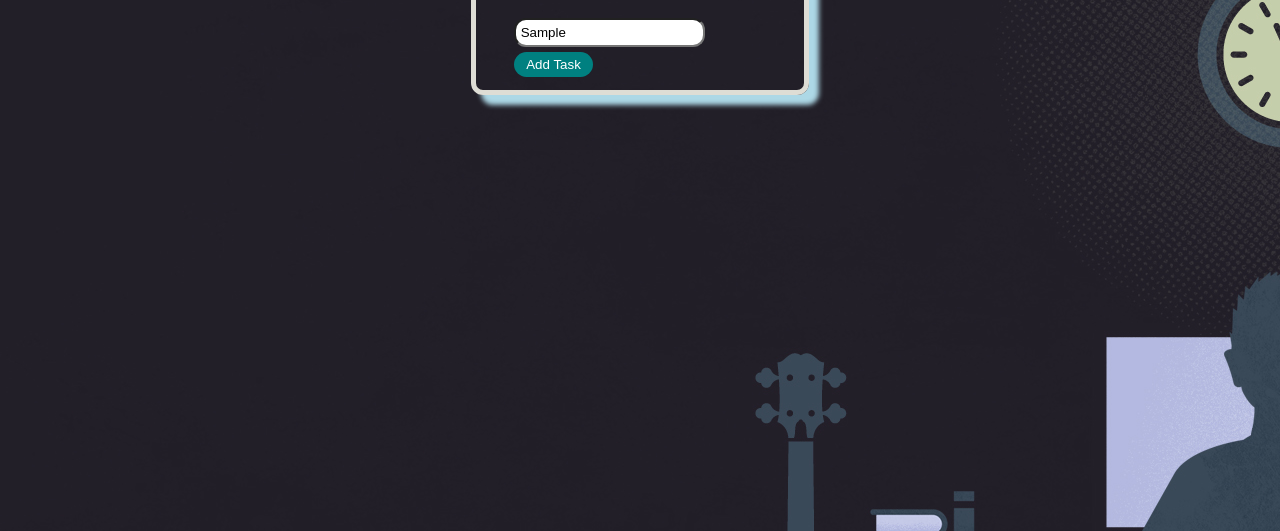
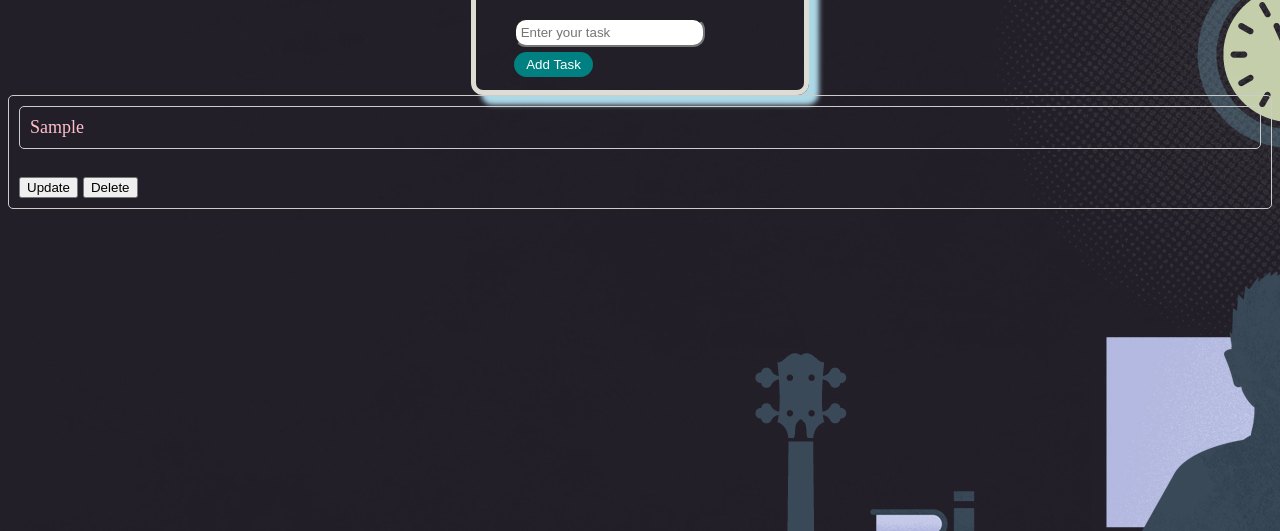
Before and after one commit to Aryaa-Prangya/StudyNexus-Todo, a website: page index.html in a window 1280 px wide. Both pictures are taken after typing "Sample" into the empty fields and a click on the button "Add Task". Shown: the part 269-800 px from the top of the page. Drawn offline with Linux system fonts and the light colour scheme.

Commit message:
Update index.html

```diff
--- a/index.html
+++ b/index.html
@@ -5,6 +5,15 @@
     <meta name="viewport" content="width=device-width, initial-scale=1.0">
     <title>StudyNexus</title>
     <link rel="stylesheet" href="./index.css">
+    <style>
+        /* Additional styling for larger tasks and spacing */
+        #tasks div {
+            margin-bottom: 10px;
+            padding: 10px;
+            border: 1px solid #ccc;
+            border-radius: 5px;
+        }
+    </style>
 </head>
 <body style="background-image: url(./image1/480421.jpg);">
     <nav>
@@ -18,5 +27,68 @@
         <button id="add">Add Task</button>
     </div>
     <div id="tasks"></div>
+
+    <script>
+        // Get references to the elements
+        const taskInput = document.getElementById("task");
+        const addButton = document.getElementById("add");
+        const tasksDiv = document.getElementById("tasks");
+
+        // Function to add a task
+        function addTask() {
+            // Get the task value from the input field
+            const taskText = taskInput.value;
+
+            // Check if the task text is not empty
+            if (taskText.trim() !== "") {
+                // Create a new div element for the task
+                const taskContainer = document.createElement("div");
+
+                // Create a new div element for the task text
+                const taskDiv = document.createElement("div");
+                taskDiv.textContent = taskText;
+                taskDiv.style.color = "pink";
+                taskDiv.style.fontSize = "18px"; // Larger font size
+
+                // Create update and delete buttons
+                const updateButton = document.createElement("button");
+                updateButton.innerText = "Update";
+                updateButton.style.marginRight = "5px"; // Add spacing
+                updateButton.addEventListener("click", () => updateTask(taskDiv));
+
+                const deleteButton = document.createElement("button");
+                deleteButton.innerText = "Delete";
+                deleteButton.addEventListener("click", () => deleteTask(taskContainer));
+
+                // Append taskDiv, buttons, and line break to the taskContainer
+                taskContainer.appendChild(taskDiv);
+                taskContainer.appendChild(document.createElement("br"));
+                taskContainer.appendChild(updateButton);
+                taskContainer.appendChild(deleteButton);
+
+                // Append the taskContainer to the tasks container
+                tasksDiv.appendChild(taskContainer);
+
+                // Clear the input field after adding the task
+                taskInput.value = "";
+            }
+        }
+
+        // Function to update a task
+        function updateTask(taskDiv) {
+            const newTaskText = prompt("Enter new task:");
+            if (newTaskText !== null) {
+                taskDiv.textContent = newTaskText;
+            }
+        }
+
+        // Function to delete a task
+        function deleteTask(taskContainer) {
+            tasksDiv.removeChild(taskContainer);
+        }
+
+        // Add a click event listener to the "Add Task" button
+        addButton.addEventListener("click", addTask);
+    </script>
 </body>
 </html>
```
